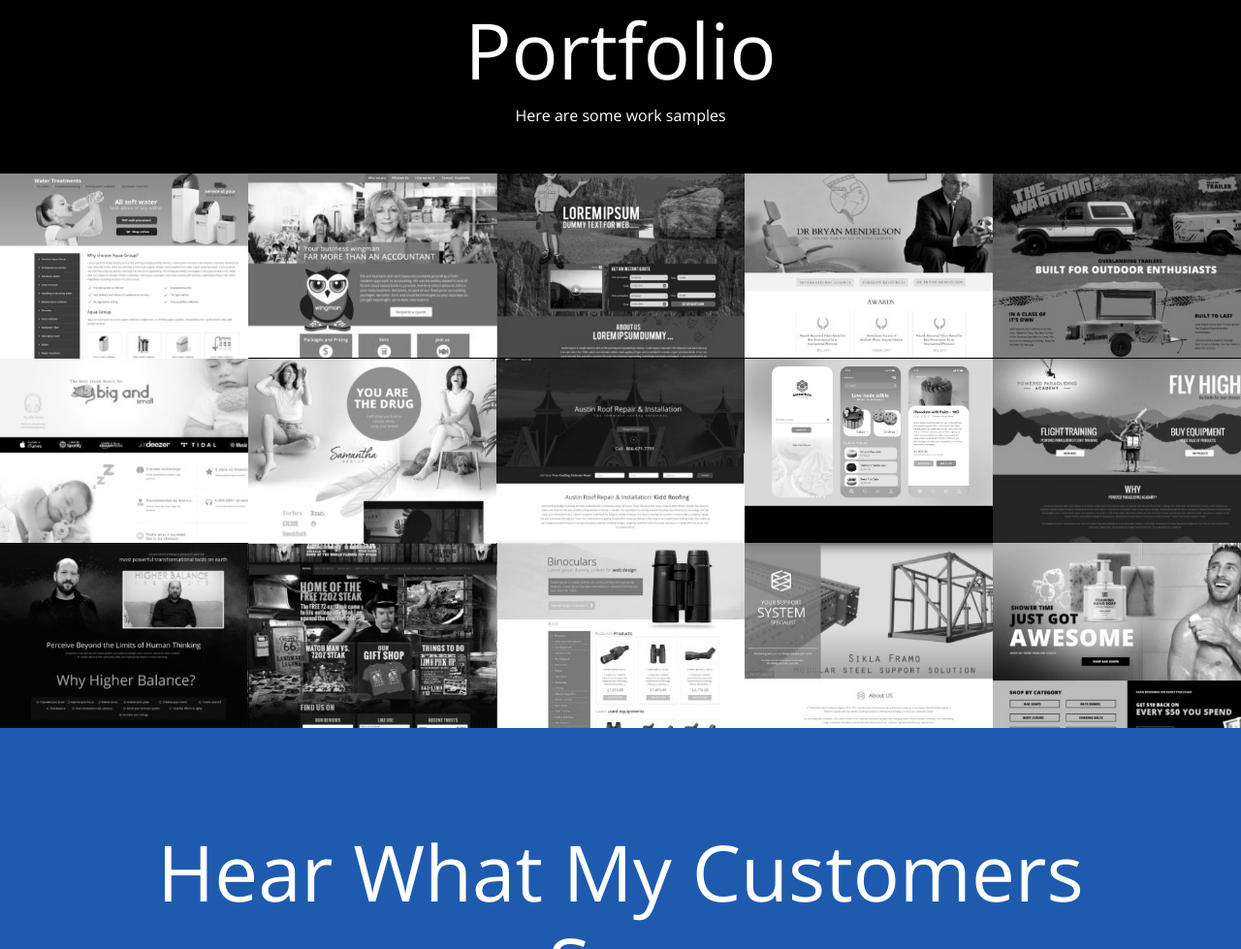
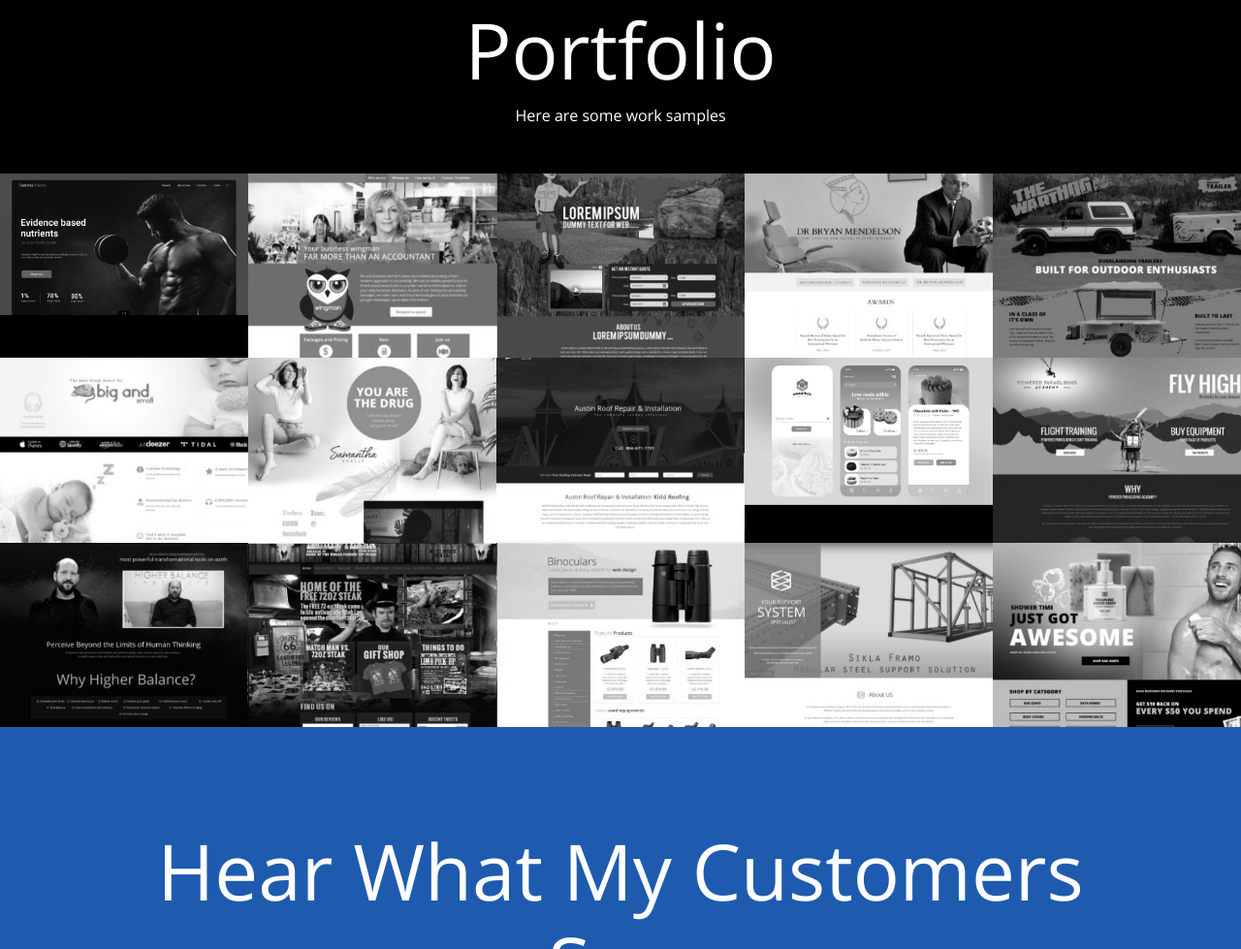
Before and after one commit to joseyde/emeldigital, a plain HTML site: page index.html in a window 1280 px wide. Shown: the part 2000-2979 px from the top of the page at 97% size. Drawn offline with nearby package versions, Linux system fonts and the light colour scheme.

Commit message:
Update index.html

```diff
--- a/index.html
+++ b/index.html
@@ -230,8 +230,8 @@
 
         <div class="portfolio d-flex">
             <div class="preview">
-                <a class="example-image-link" href="./images/001.jpg" data-lightbox="example-set"  alt=""/>
-                <img src="./images/001_thumb.jpg" class="zoomIn">
+                <a class="example-image-link" href="./images/fitness.jpg" data-lightbox="example-set"  alt=""/>
+                <img src="./images/fitness.jpg" class="zoomIn">
             </a>
             </div>
             <div class="preview">
```
